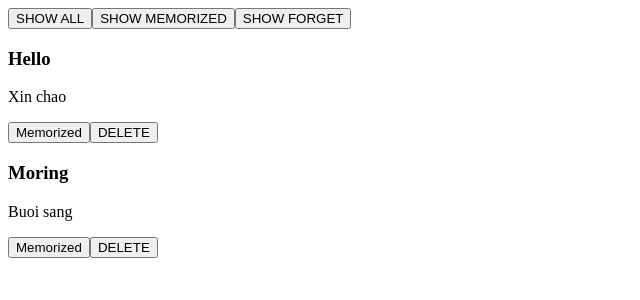
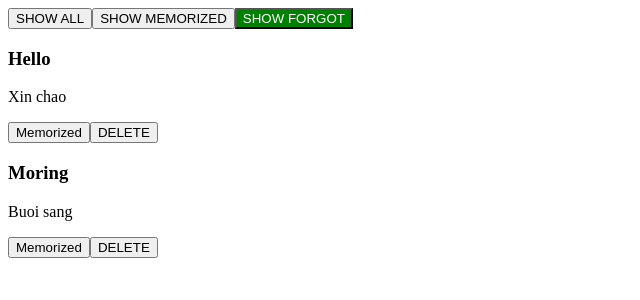
Before and after one commit to vanpho93/react2207, a React (Create React App) app: page / in a window 1280 px wide. Shown: the top 300 px of the page, without its empty margins (0-640 px from the left). Built offline with nearby package versions, Linux system fonts and the light colour scheme.

Commit message:
filter status

```diff
--- a/src/components/List.js
+++ b/src/components/List.js
@@ -40,10 +40,10 @@ export default class List extends Component {
         }));
     }
 
-    toggleMemorized(index) {
+    toggleMemorized(en) {
         this.setState(prevState => {
             const newArrWords = prevState.arrWords.map((e, i) => {
-                if (i !== index) return e;
+                if (e.en !== en) return e;
                 return { ...e, memorized: !e.memorized };
             });
             return { arrWords: newArrWords };
@@ -64,7 +64,10 @@ export default class List extends Component {
         return (
             <div>
                 {/* <WordForm onAddWord={this.addWord} /> */}
-                <WordFilter onChangeFilterStatus={this.changeFilterStatus} />
+                <WordFilter
+                    filterStatus={filterStatus}
+                    onChangeFilterStatus={this.changeFilterStatus}
+                />
                 { arrWordsFiltered.map((e, i) => (
                     <Word
                         en={e.en}
@@ -76,7 +79,6 @@ export default class List extends Component {
                         onToggleMemorized={this.toggleMemorized}
                     />
                 ))}
-
             </div>
         );
     }
--- a/src/components/Word.js
+++ b/src/components/Word.js
@@ -7,8 +7,8 @@ class Word extends Component {
     }
 
     toggleMemorized() {
-        const { index, onToggleMemorized } = this.props;
-        onToggleMemorized(index);
+        const { en, onToggleMemorized } = this.props;
+        onToggleMemorized(en);
     }
 
     render() {
--- a/src/components/WordFilter.js
+++ b/src/components/WordFilter.js
@@ -2,12 +2,27 @@ import React, { Component } from 'react';
 
 export default class WordFilter extends Component {
     render() {
-        const { onChangeFilterStatus } = this.props;
+        const { onChangeFilterStatus, filterStatus } = this.props;
+        const activeStyle = { backgroundColor: 'green', color: 'white' };
+        const getStyle = (buttonStatus) => {
+            const style = buttonStatus === filterStatus ? activeStyle : null;
+            return style;
+        };
+
+        const MyButton = ({ status }) => (
+            <button
+                onClick={() => onChangeFilterStatus(status)}
+                style={getStyle(status)}
+            >
+                {status.replace('_', ' ')}
+            </button>
+        );
+
         return (
             <div>
-                <button onClick={() => onChangeFilterStatus('SHOW_ALL')}>SHOW ALL</button>
-                <button onClick={() => onChangeFilterStatus('SHOW_MEMORIZED')}>SHOW MEMORIZED</button>
-                <button onClick={() => onChangeFilterStatus('SHOW_FORGOT')}>SHOW FORGET</button>
+                <MyButton status="SHOW_ALL" />
+                <MyButton status="SHOW_MEMORIZED" />
+                <MyButton status="SHOW_FORGOT" />
             </div>
         );
     }
```
